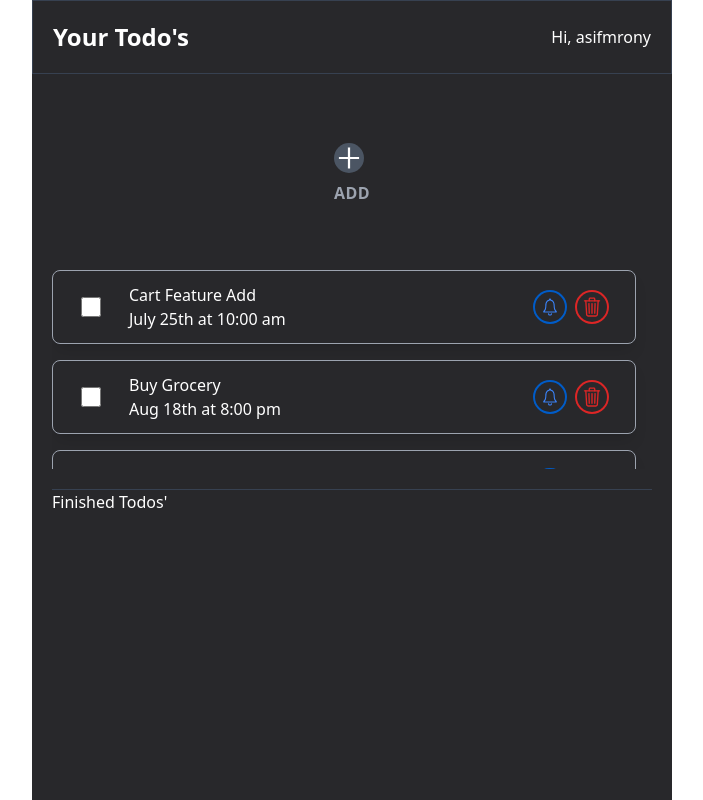
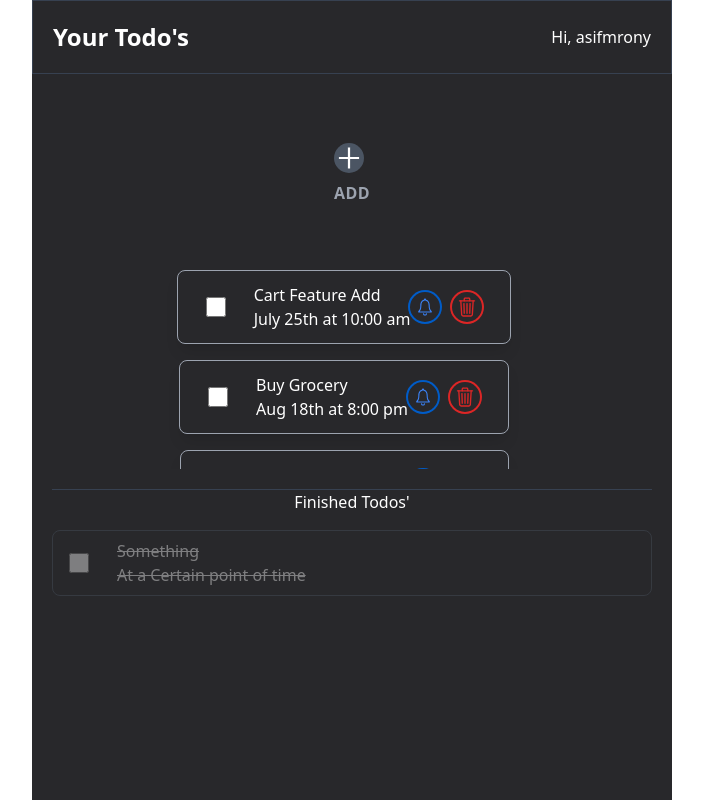
Before and after one commit to asifmrony/react-todo-list, a React (Create React App) app: page / in a window 1280 px wide. Shown: the whole page, without its empty margins (288-991 px from the left). Built offline with nearby package versions, Linux system fonts and the light colour scheme.

Commit message:
finished todos issue

```diff
--- a/src/App.js
+++ b/src/App.js
@@ -7,6 +7,7 @@ import AddTodo from "./components/AddTodo";
 
 function App() {
   const [openModal, setOpenModal] = useState(false);
+  const [finishedTodos, setFinishedTodos] = useState([]);
   const [todos, setTodos] = useState([
     {
       id: 1,
@@ -59,6 +60,15 @@ function App() {
     setTodos(todos.map((todo) => todo.id === id ? { ...todo, remainder: !todo.remainder } : todo));
   }
 
+  //Add todos into finished todo when checkbox checked
+  const sortFinishedTodos = (id) => {
+    console.log(id);
+    const justFinished = todos.filter((todo) => todo.id === id);
+    setFinishedTodos([...finishedTodos, justFinished]);
+    console.log(finishedTodos);
+    // console.log(justFinished);
+  }
+
   return (
     <div className="container mx-auto w-1/2 bg-[#28282B] text-white">
       {/* Header Container */}
@@ -70,15 +80,26 @@ function App() {
         </div>
         {/* Todo Popup add form */}
         {openModal && <AddTodo onAdd = {addTodo} closeModal = {setOpenModal}/>}
-        <div className="todos space-y-4 h-[215px] max-h-[574px] overflow-x-hidden overflow-y-auto pr-4">
-          <Todos todos = {todos} onDelete = {deleteTodo} onToggle ={toggleRemainder}/>
+        <div className="todos space-y-4 h-[215px] max-h-[574px] overflow-x-hidden overflow-y-auto pr-4 grid place-items-center">
+          {todos.length > 0 ?
+            <Todos todos = {todos} onDelete = {deleteTodo} onToggle ={toggleRemainder} onFinishedTodos = {sortFinishedTodos}/> :
+              <div className="text-center">No Tasks to show</div>}
         </div>
         <div className="mt-5 w-full h-[1px] bg-gray-700"></div>
-        <h4>Finished Todos'</h4>
+        <h4 className='text-center'>Finished Todos'</h4>
         {/* FInished Todos will be here */}
-        {/* <div className="finished-todos space-y-4 overflow-x-hidden overflow-y-auto">
-          <Todos todos = {todos}/>
-        </div> */}
+        <div className="finished-todos space-y-4 overflow-x-hidden overflow-y-auto h-[100px]">
+          {/* Single Finished Todo     */}
+          <div className='rounded-lg py-2 px-4 border border-gray-600 mt-4 line-through opacity-40'>
+            <div className="todo__content flex items-center space-x-7">
+                <input className='w-5 h-5' type="checkbox" name="" id="" />
+                <div>
+                    <h3>Something</h3>
+                    <p>At a Certain point of time</p>
+                </div>
+            </div>
+          </div>
+        </div>
       </div>
     </div>
   );
--- a/src/components/Todo.js
+++ b/src/components/Todo.js
@@ -3,11 +3,11 @@ import { IconContext } from 'react-icons';
 import { IoIosNotificationsOutline } from 'react-icons/io';
 import { IoTrashOutline } from 'react-icons/io5';
 
-function Todo({ todo, onDelete, onToggle }) {
+function Todo({ todo, onDelete, onToggle, onFinishedTodos }) {
   return (
     <div className="todo shadow-lg rounded-lg py-3 px-7 flex justify-between items-center border border-gray-400 mt-4">
         <div className="todo__content flex items-center space-x-7">
-            <input className='w-5 h-5' type="checkbox" name="" id="" />
+            <input className='w-5 h-5' type="checkbox" name="" id="" onChange={() => onFinishedTodos(todo.id)} />
             <div>
                 <h3>{todo.title}</h3>
                 <p>{todo.date}</p>
--- a/src/components/Todos.js
+++ b/src/components/Todos.js
@@ -1,11 +1,11 @@
 import React from 'react';
 import Todo from './Todo'
 
-function Todos({ todos, onDelete, onToggle }) {
+function Todos({ todos, onDelete, onToggle, onFinishedTodos }) {
   return (
     <>
         {todos.map((todo) => (
-            <Todo key={todo.id} todo={todo} onDelete={onDelete} onToggle={onToggle} />
+            <Todo key={todo.id} todo={todo} onDelete={onDelete} onToggle={onToggle} onFinishedTodos={onFinishedTodos} />
         ))
         }
     </>
```
